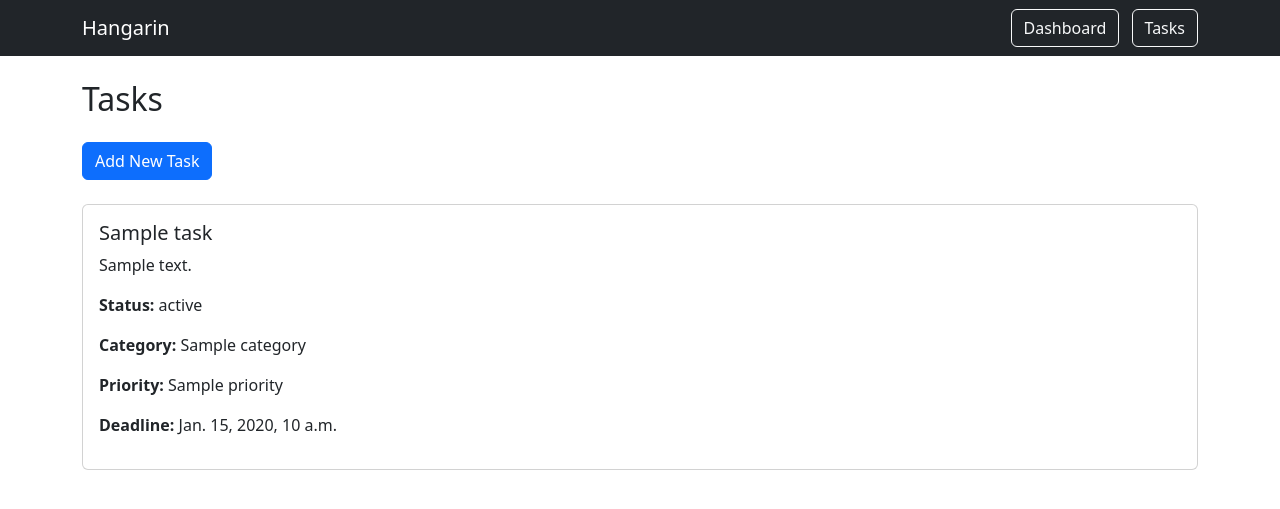
After one commit to Reynaldzxc/hangarin, a Django app: template tasks/templates/tasks/task_list.html in a window 1280 px wide. The commit adds this page. Shown: the top 509 px of the page. Run offline with Django 3.2, Linux system fonts and the light colour scheme; the template is opened without the code that fills it: most values are stand-ins (such as "Sample title", 1, 10 or a date in 2020).

Commit message:
Add task list and create task form

```diff
--- a/hangarin/urls.py
+++ b/hangarin/urls.py
@@ -1,9 +1,11 @@
 
 from django.contrib import admin
 from django.urls import path
-from tasks.views import dashboard
+from tasks.views import dashboard, task_list, create_task
 
 urlpatterns = [
     path('admin/', admin.site.urls),
     path('', dashboard, name ='dashboard'),
+    path('tasks/', task_list, name='task_list'),
+    path('tasks/create/', create_task, name='create_task'),
 ]
--- a/tasks/templates/tasks/base.html
+++ b/tasks/templates/tasks/base.html
@@ -19,7 +19,7 @@
                     Dashboard
                 </a>
 
-                <a class="btn btn-outline-light" href="#">
+              <a class="btn btn-outline-light" href="{% url 'task_list' %}">
                     Tasks
                 </a>
             </div>
--- /dev/null
+++ b/tasks/templates/tasks/task_list.html
@@ -0,0 +1,44 @@
+
+
+{% extends "tasks/base.html" %}
+
+{% block content %}
+
+<h2 class="mb-4">Tasks</h2>
+<a href="{% url 'create_task' %}" class="btn btn-primary mb-4">
+    Add New Task
+</a>
+
+{% for task in tasks %}
+
+<div class="card mb-3">
+    <div class="card-body">
+
+        <h5 class="card-title">{{ task.title }}</h5>
+
+        <p class="card-text">
+            {{ task.description }}
+        </p>
+
+        <p>
+            <strong>Status:</strong> {{ task.status }}
+        </p>
+
+        <p>
+            <strong>Category:</strong> {{ task.category }}
+        </p>
+
+        <p>
+            <strong>Priority:</strong> {{ task.priority }}
+        </p>
+
+        <p>
+            <strong>Deadline:</strong> {{ task.deadline }}
+        </p>
+
+    </div>
+</div>
+
+{% endfor %}
+
+{% endblock %}
```
Also changed, not shown: tasks/forms.py (added, +15 -0 lines), tasks/templates/tasks/task_form.html (added, +30 -0 lines), tasks/views.py (+28 -1 lines).
